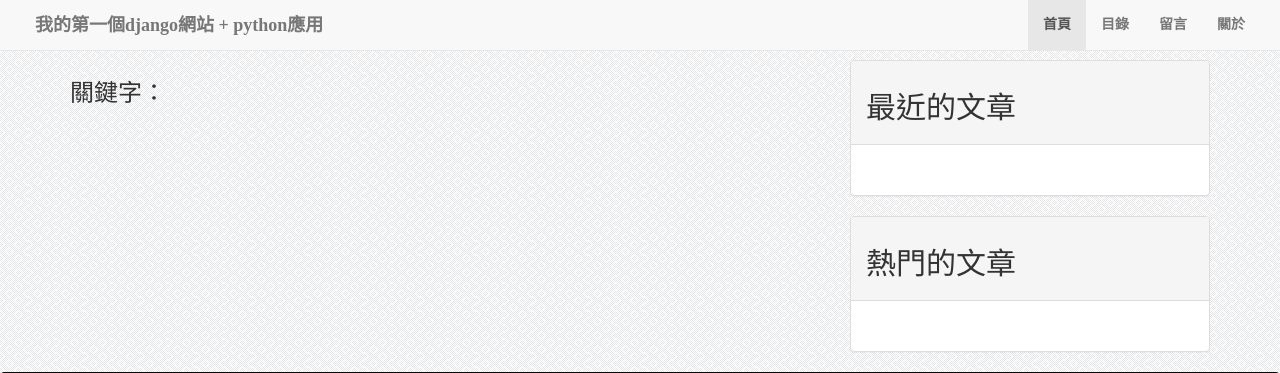
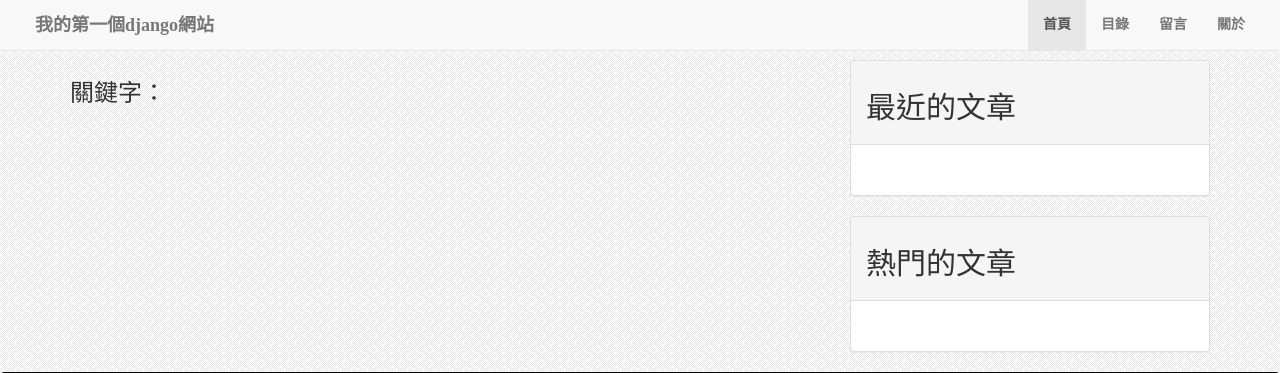
Before and after one commit to yuanping24/yuanping24-django, a Django app: page /blog/1/ in a window 1280 px wide. Shown: the top 373 px of the page. Run offline with Django 3.2, Linux system fonts and the light colour scheme; data that the repository does not hold is empty; some libraries are stand-ins or nearby versions.

Commit message:
Update header.html

```diff
--- a/blog/templates/header.html
+++ b/blog/templates/header.html
@@ -9,7 +9,7 @@
           <span class="icon-bar"></span>
           <span class="icon-bar"></span>
         </button>
-        <a class="navbar-brand" href="/" style="margin-left:5px">我的第一個django網站 + python應用</a>
+        <a class="navbar-brand" href="/" style="margin-left:5px">我的第一個django網站</a>
       </div>
       <div class="collapse navbar-collapse" id="myNavbar">
         <ul class="nav navbar-nav navbar-right" style="margin-right:5px">
```
